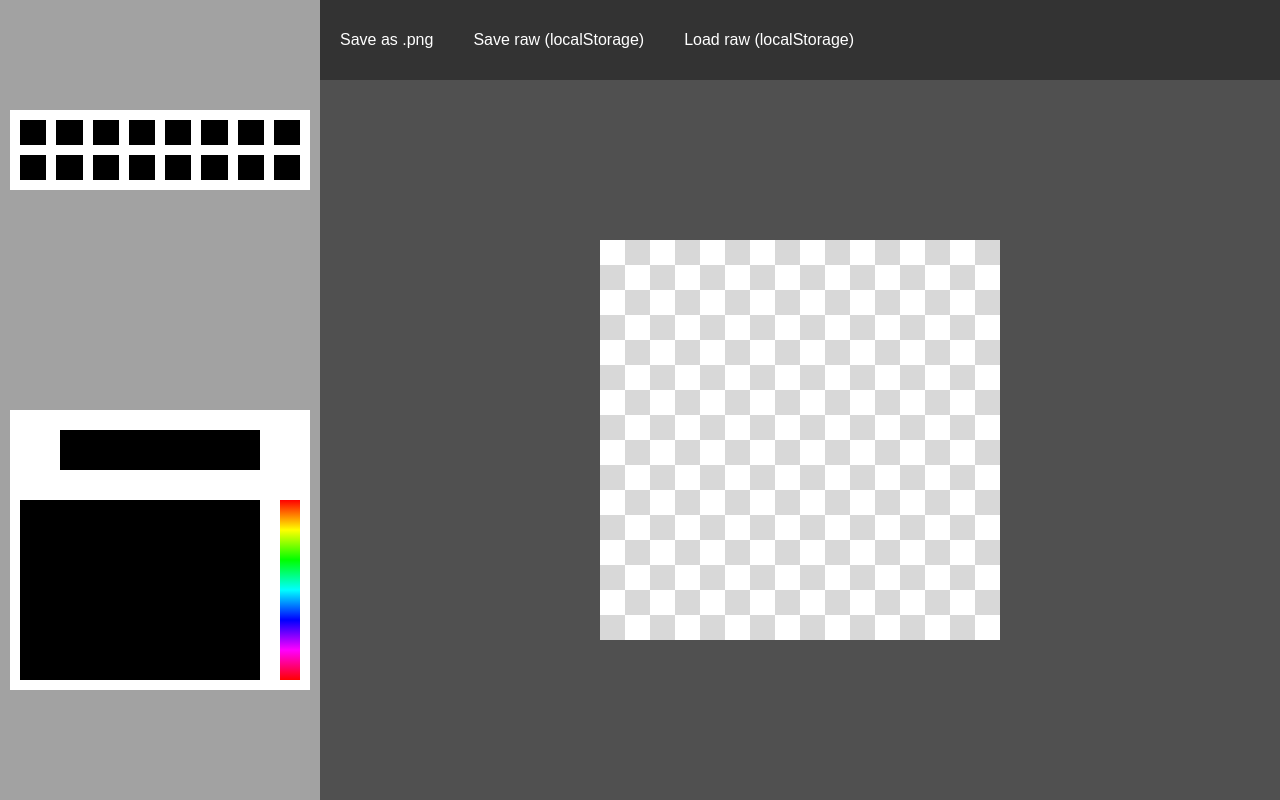
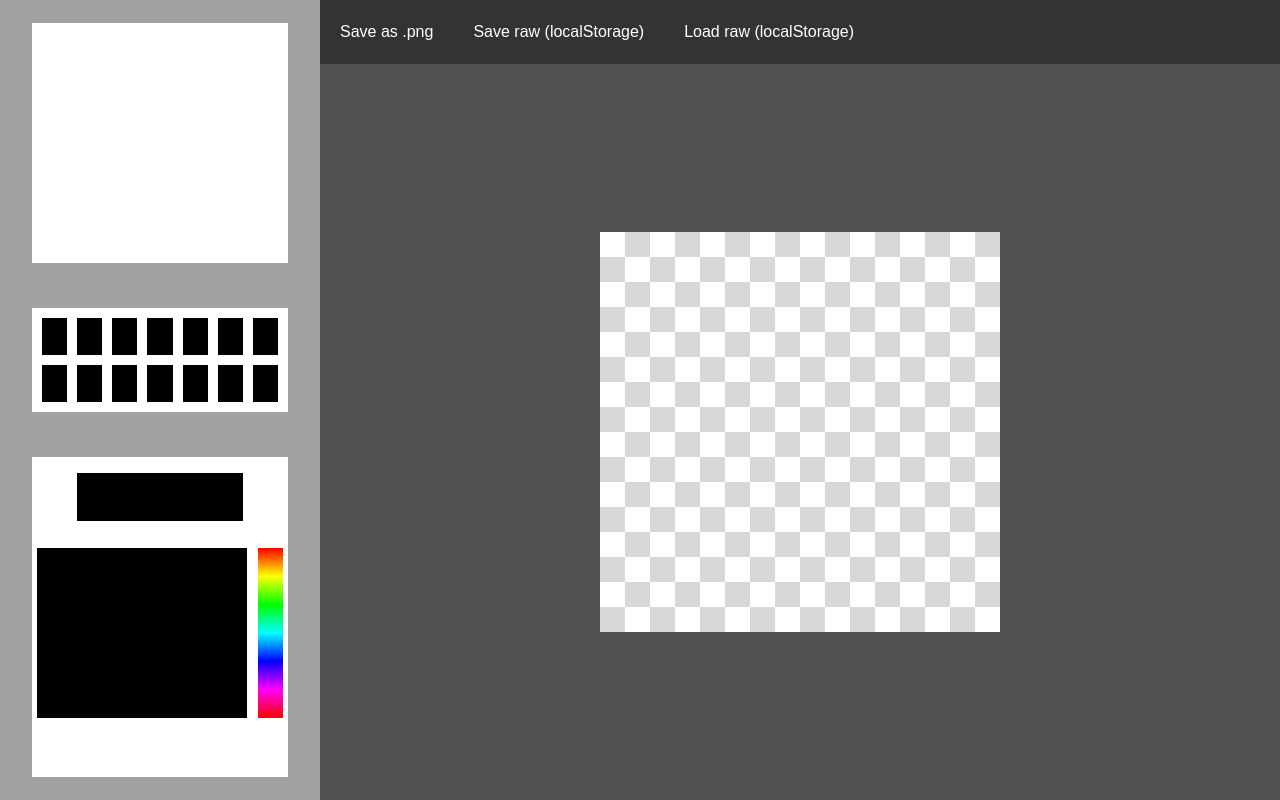
Before and after one commit to weiseng18/pixelart, a plain HTML site: page index.html in a window 1280 px wide. Drawn offline with Linux system fonts and the light colour scheme.

Commit message:
changed most dimensions to use percentages instead of hardcoded values; added an area for tools

```diff
--- a/index.html
+++ b/index.html
@@ -7,14 +7,15 @@
 	</head>
 	<body>
 		<div id="sidebar">
+			<div id="tool_wrapper"></div>
 			<div id="color_history_wrapper"></div>
 			<div id="color_picker_wrapper">
 				<div id="color_wrapper">
 					<div id="color"></div>
 				</div>
 				<div id="color_picker">
-					<canvas id="color_body" height="180px" width="240px"></canvas>
-					<canvas id="color_slider"height="180px" width="20px"></canvas>
+					<canvas id="color_body" height="170px" width="210px"></canvas>
+					<canvas id="color_slider"height="170px" width="25px"></canvas>
 				</div>
 			</div>
 		</div>
--- a/interface.css
+++ b/interface.css
@@ -17,36 +17,43 @@ sidebar
 	display: flex;
 }
 
+#tool_wrapper {
+	height: 30%;
+	width: 80%;
+	background: #fff;
+	margin: auto;
+}
+
 #color_history_wrapper {
-	height: 80px;
-	width: 300px;
+	height: 13%;
+	width: 80%;
 	background: #fff;
 	margin: auto;
 }
 
 #color_picker_wrapper {
-	height: 280px;
-	width: 300px;
+	height: 40%;
+	width: 80%;
 	background: #fff;
 	margin: auto;
 }
 
 #color_wrapper {
-	height: 80px;
-	width: 300px;
+	height: 25%;
+	width: 100%;
 	display: flex;
     align-items: center;
 }
 
 #color {
-	height: 40px;
-	width: 200px;
+	height: 60%;
+	width: 65%;
 	margin: auto;
 }
 
 #color_picker {
-	height: 200px;
-	width: 300px;
+	height: 60%;
+	width: 100%;
 	background: #fff;
 	margin: auto;
 	display: flex;
@@ -58,7 +65,7 @@ menu
 ---------*/
 
 #menu {
-	height: 10%;
+	height: 8%;
 	width: 100%;
 	background: #333;
 }
@@ -103,7 +110,7 @@ canvas:hover {
 }
 
 #mainArea {
-	height: 90%;
+	height: 92%;
 	background: #505050;
 	display: flex;
     align-items: center;
--- a/js/main.js
+++ b/js/main.js
@@ -312,8 +312,12 @@ function loadRaw() {
 
 function colorHistory(rows, columns) {
 	// tentatively hardcoded size
-	this.height = "80px";
-	this.width = "300px";
+	var element = get("color_history_wrapper");
+	var style = getComputedStyle(element);
+	this.height = style.height;
+	this.width = style.width;
+
+	console.log(this.height, this.width);
 
 	this.rows = rows;
 	this.columns = columns;
@@ -459,7 +463,7 @@ window.onload = function() {
 	});
 
 	// color history
-	cHistory = new colorHistory(2, 8);
+	cHistory = new colorHistory(2, 7);
 	cHistory.generateHTML();
 
 	// menu bar
```
